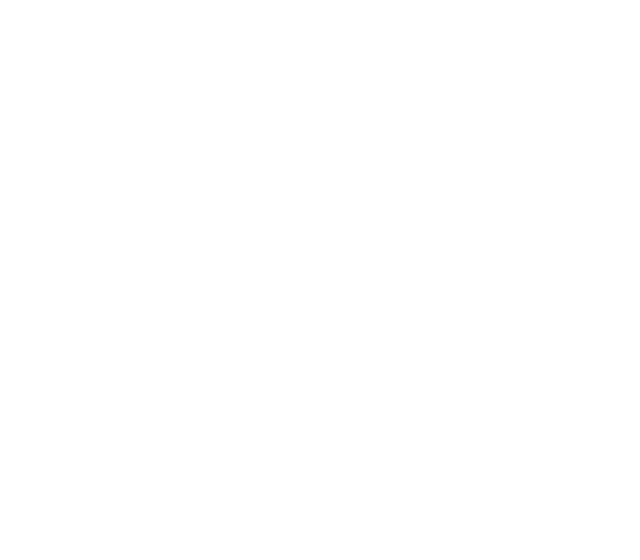
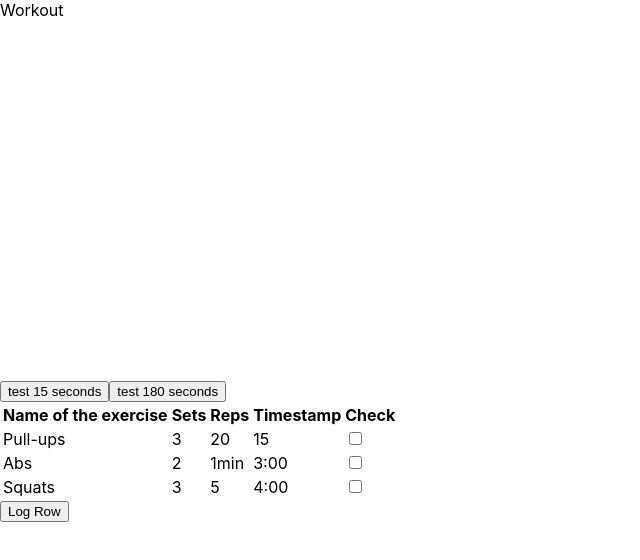
Before and after one commit to raphael39/Fitvid-Trackers, a React (Create React App) app in the folder client/: page /workout in a window 1280 px wide. Shown: the top 560 px of the page, without its empty margins (0-640 px from the left). Built offline with nearby package versions, Linux system fonts and the light colour scheme.

Commit message:
add: workout module with clickable timestamp, tofix: autoplay of the video and clickability of same timestamp is not calling the seekTo

```diff
--- a/client/src/App.js
+++ b/client/src/App.js
@@ -1,7 +1,8 @@
 import React from 'react';
 import Login from './pages/Login/Login';
 import ImportVideo from './pages/ImportVideo/ImportVideo';
-import CreatingWorkout from './pages/CreatingWorkout/CreatingWorkout'
+import CreatingWorkout from './pages/CreatingWorkout/CreatingWorkout';
+import Workout from './pages/Workout/Workout'
 import {
   BrowserRouter as Router,
   Switch,
@@ -22,6 +23,8 @@
           component={ImportVideo} />
         <Route exact path="/createWorkout"
           component={CreatingWorkout} />
+        <Route exact path="/workout"
+          component={Workout} />
       </div>
     </Router>
   );
--- a/client/src/components/Table/Table.js
+++ b/client/src/components/Table/Table.js
@@ -1,8 +1,12 @@
-import React, { useState } from "react";
+import React, { useState, useEffect } from "react";
 
-function Table () {
+function Table ({editable, rowsCompiled, setTimeVideo}) {
 
   const [rows, setRows] = useState([{name: "", sets: "", reps: "", timestamp: "",done: false}]);
+
+  useEffect(()=>{
+    rowsCompiled && setRows(rowsCompiled)
+  }, [])
 
   //TO MODIFY
   const handleChange = (event, index, name) => {
@@ -66,7 +70,7 @@
                 </tr>
               </thead>
               <tbody>
-                {rows.map((item, idx) => (
+                {editable && rows.map((item, idx) => (
                   <tr id="addr0" key={idx}>
                     <td>
                       <input
@@ -120,8 +124,34 @@
                     </td> */}
                   </tr>
                 ))}
+                {!editable && rows.map((item, idx) => (
+                  <tr id="addr0" key={idx}>
+                    <td>
+                      {rows[idx].name}
+                    </td>
+                    <td>
+                      {rows[idx].sets}
+
+                    </td>
+                    <td>
+                      {rows[idx].reps}
+                    </td>
+                    <td onClick={()=>{setTimeVideo(rows[idx].timestamp)}}>
+                      {rows[idx].timestamp}
+                    </td>
+                    <td>
+                      <input
+                        type="checkbox"
+                        name="done"
+                        onClick={() => handleCheckbox(idx)}
+                        className="form-control"
+                      />
+                    </td>
+                  </tr>
+                ))}
               </tbody>
             </table>
+            {editable && <div>
             <button onClick={handleAddRow} className="btn btn-primary">
               Add Row
             </button>
@@ -131,6 +161,7 @@
             >
               Delete Last Row
             </button>
+            </div>}
             <button
               onClick={logRow}
               className="btn btn-danger float-right"
--- a/client/src/components/YoutubePLayer/YoutubePlayer.js
+++ b/client/src/components/YoutubePLayer/YoutubePlayer.js
@@ -1,15 +1,42 @@
-import React, { useRef } from 'react';
+import React, { useRef, useEffect } from 'react';
 import ReactPlayer from 'react-player'
 
-function YoutubePlayer ({url}) {
+function YoutubePlayer ({url, timeVideo}) {
 
   const player = useRef();
+  console.log(player.current)
+
+  function convertToSeconds (time) {
+    if(!time.includes(":")) return Number(time);
+    if(time.split(":").length===2) {
+      const seconds = Number(time.split(":")[1]);
+      const minutes = Number(time.split(":")[0]);
+      return (minutes*60+seconds)
+    }
+    if(time.split(":").length===3) {
+      const seconds = Number(time.split(":")[2]);
+      const minutes = Number(time.split(":")[1]);
+      const hours = Number(time.split(":")[0]);
+      return (hours*3600+minutes*60+seconds)
+    }
+    return undefined;
+  }
+
+  useEffect(()=>{
+    if(timeVideo) {
+      console.log(timeVideo)
+      const timeToSec = convertToSeconds(timeVideo)
+      player.current.seekTo(timeToSec, "seconds")
+    }
+  },[timeVideo])
+
 
   return (
     <div className="Youtube">
-      <ReactPlayer ref={player} url={url} controls={true} />
+      <ReactPlayer ref={player} url={url} controls={true} playing/>
       <button onClick={() => { player.current.seekTo(15, 'seconds')}}>test 15 seconds</button>
-      <button onClick={() => { player.current.seekTo(59, true)}}>test 59 seconds</button>
+      <button onClick={() => { player.current.seekTo(180, "seconds")}}>test 180 seconds</button>
+      {player.current && console.log(player.current)}
     </div>
   )
 }
--- a/client/src/pages/CreatingWorkout/CreatingWorkout.js
+++ b/client/src/pages/CreatingWorkout/CreatingWorkout.js
@@ -37,8 +37,8 @@
       <h3>Video name</h3>
       <p>{day}</p>
       <YoutubePlayer url={url}/>
-      <Table/>
-      <button onClick={()=> {setUrl(url+`?start=32`)}}>Change time</button>
+      <Table editable={true}/>
+      <button onClick={()=> {}}>Create</button>
     </div>
   )
 }
--- /dev/null
+++ b/client/src/pages/Workout/Workout.js
@@ -0,0 +1,26 @@
+import React, {useState} from 'react';
+import Table from '../../components/Table/Table';
+import YoutubePlayer from '../../components/YoutubePLayer/YoutubePlayer'
+
+
+
+const rows = [{name: "Pull-ups", sets: "3", reps: "20", timestamp: "15", done: false}, {name: "Abs ", sets: "2", reps: "1min", timestamp: "3:00", done: false}, {name: "Squats ", sets: "3", reps: "5", timestamp: "4:00", done: false}]
+const url = 'https://www.youtube.com/watch?v=vc1E5CfRfos';
+
+function Workout ({
+  //url/id, rows
+}) {
+
+  const [timeVideo, setTimeVideo] = useState();
+
+
+  return (
+    <div className = 'div-Workout'>
+     Workout
+     <YoutubePlayer url={url} timeVideo={timeVideo}/>
+     <Table rowsCompiled={rows} editable={false} setTimeVideo={setTimeVideo}/>
+    </div>
+  )
+}
+
+export default Workout;
```
